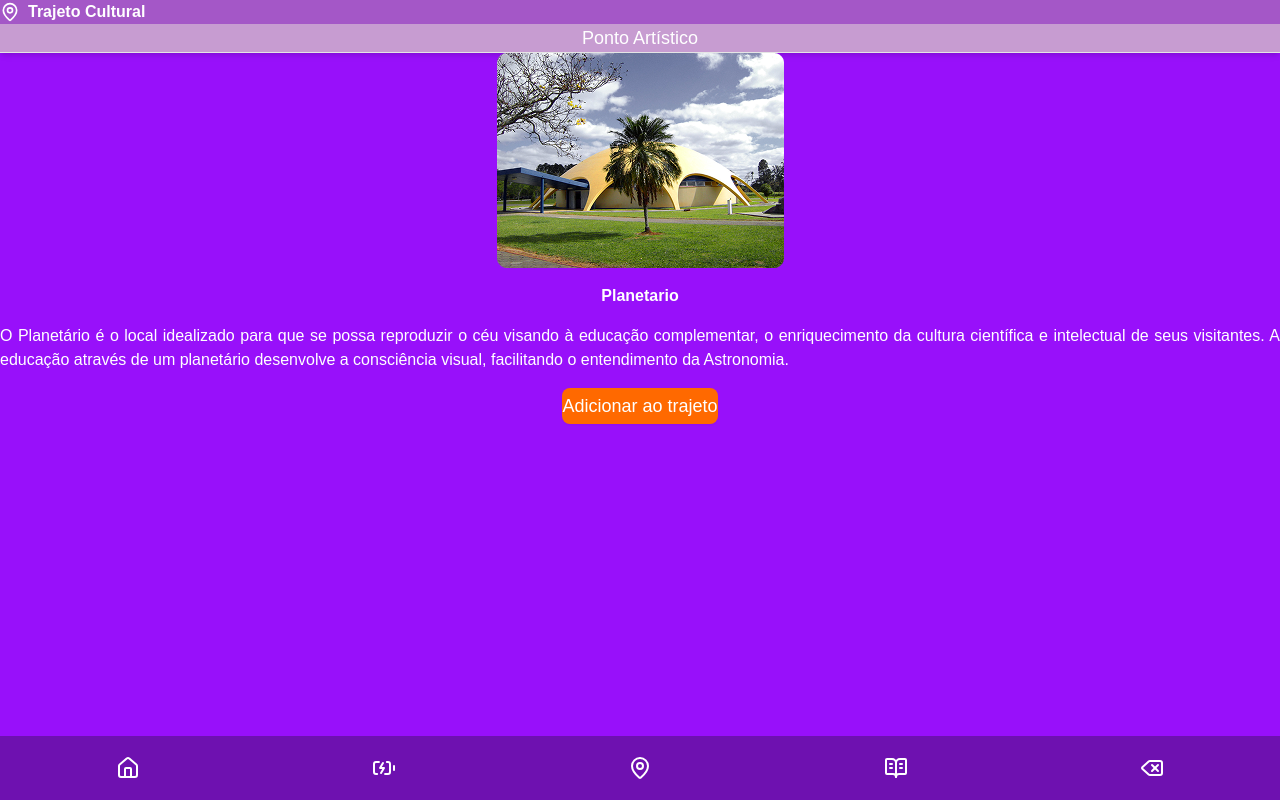
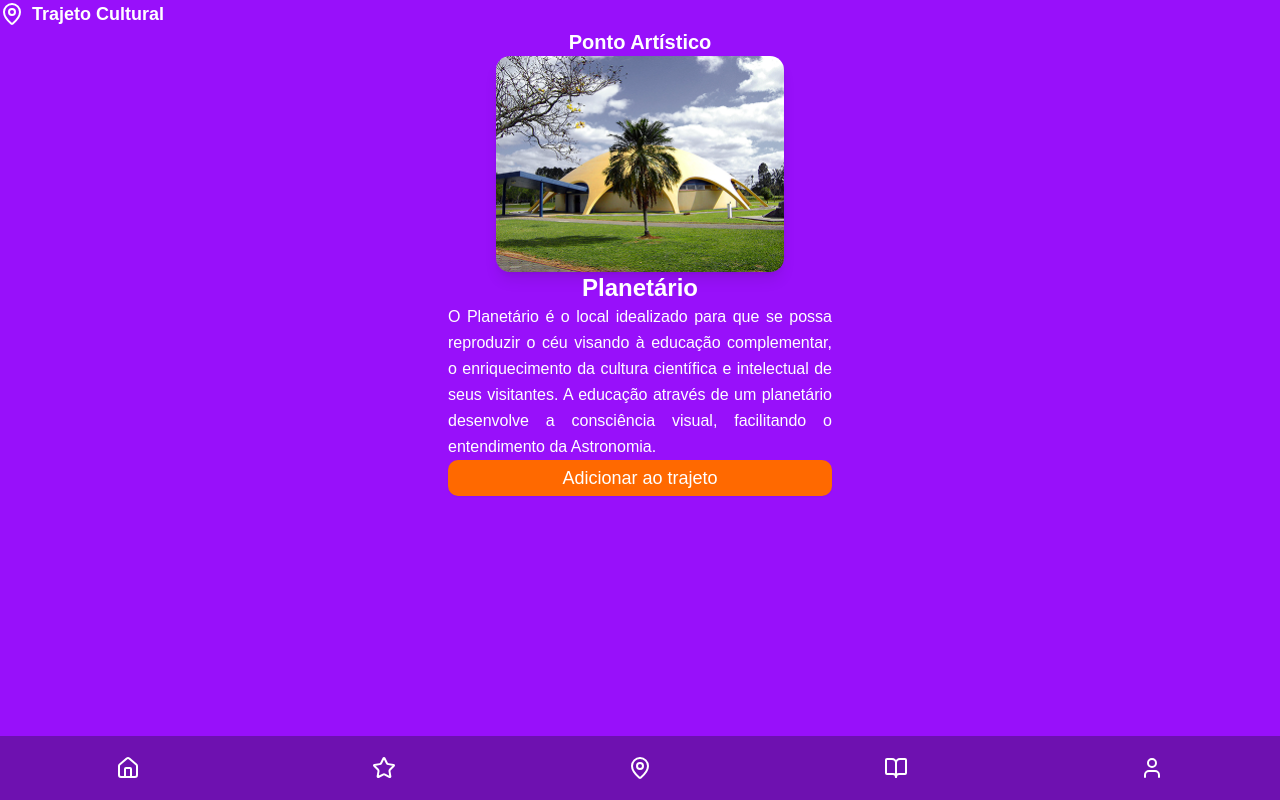
Before and after one commit to elc1074/trajeto-cultural-frontend, a React (Vite) app: page /ponto-artistico in a window 1280 px wide. Built offline with nearby package versions, Linux system fonts and the light colour scheme.

Commit message:
fix: edit header

```diff
--- a/src/components/containers/BottomNav.jsx
+++ b/src/components/containers/BottomNav.jsx
@@ -1,9 +1,9 @@
 import {
   Home,
-  BatteryCharging,
+  Star,
   MapPin,
-  BookOpenText,
-  Delete,
+  BookOpen,
+  User,
 } from "lucide-react";
 import { useNavigate } from "react-router-dom";
 
@@ -20,7 +20,7 @@ export function BottomNav() {
         </button>
 
         <button className="text-white text-2xl p-2 hover:cursor-pointer">
-          <BatteryCharging />
+          <Star />
         </button>
 
         <button
@@ -31,11 +31,11 @@ export function BottomNav() {
         </button>
 
         <button className="text-white text-2xl p-2 hover:cursor-pointer" onClick={() => navigate("/eventos-details")}>
-          <BookOpenText />
+          <BookOpen />
         </button>
 
         <button className="text-white text-2xl p-2 hover:cursor-pointer">
-          <Delete />
+          <User />
         </button>
       </nav>
     </div>
--- a/src/components/containers/Header.jsx
+++ b/src/components/containers/Header.jsx
@@ -2,19 +2,21 @@ import { MapPin } from "lucide-react";
 
 export function Header({ section }) {
   return (
-    <header className="w-full shadow-md">
-      {/* Barra superior */}
-      <div className="flex items-center gap-2 bg-[#A457C7] px-4 py-6">
-        <MapPin className="h-5 w-5" color="white" />
-        <span className="font-semibold text-white">Trajeto Cultural</span>
+    <header className="w-full px-4 pt-4">
+      {/* Logo + título alinhados à esquerda */}
+      <div className="flex items-center gap-2">
+        <MapPin className="h-6 w-6 text-white" />
+        <span className="font-semibold text-white text-lg">
+          Trajeto Cultural
+        </span>
       </div>
 
-      {/* Barra inferior */}
-      <div className="bg-[#C79CD1] px-4 py-3 border-b">
-        <h1 className="text-white text-center text-lg font-medium">
+      {/* Subtítulo da seção centralizado */}
+      {section && (
+        <h1 className="text-white text-center text-xl font-semibold mt-3 mb-6">
           {section}
         </h1>
-      </div>
+      )}
     </header>
   );
 }
--- a/src/pages/PontoArtistico.jsx
+++ b/src/pages/PontoArtistico.jsx
@@ -9,28 +9,30 @@ const PontoArtistico = () => {
     <div className="h-screen flex flex-col bg-purple-600 relative">
       {/* Header fixo */}
       <Header section="Ponto Artístico" />
-      {/*Conteúdo do Ponto Artístico*/}
-      <div className="flex justify-center items-center gap-4 flex-col">
-        {/*TODO: Dados a seguir devem ser puxados do DB
-            1º ideia :
-              Na página Home, ao clicar em um ponto artístico, o ID desse ponto
-              é enviado pela URL. Então este componente correspondente recebe esse
-              ID como parâmetro e, a partir dele, renderiza dinamicamente as
-              informações relacionadas ao ponto selecionado, como imagem, título
-              e descrição. Assim, cada ponto artístico exibe seu conteúdo
-              específico de forma personalizada.
-        */}
-        <img src={planetario} alt="planetario" />
-        <h2 className="text-white font-semibold">Planetario</h2>
-        <p className="text-justify px-4">
-          O Planetário é o local idealizado para que se possa reproduzir o céu
-          visando à educação complementar, o enriquecimento da cultura
-          científica e intelectual de seus visitantes. A educação através de um
-          planetário desenvolve a consciência visual, facilitando o entendimento
+
+      {/* Conteúdo principal */}
+      <div className="flex-1 flex flex-col items-center mt-12 px-6 overflow-y-auto">
+        <img
+          src={planetario}
+          alt="planetario"
+          className="mt-12 w-72 max-w-full rounded-xl shadow-lg"
+        />
+
+        <h2 className="text-white font-semibold text-2xl mt-8">Planetário</h2>
+
+        <p className="text-white text-justify mt-4 max-w-sm leading-relaxed text-base">
+          O Planetário é o local idealizado para que se possa reproduzir o céu
+          visando à educação complementar, o enriquecimento da cultura
+          científica e intelectual de seus visitantes. A educação através de um
+          planetário desenvolve a consciência visual, facilitando o entendimento
           da Astronomia.
         </p>
-        <Button className="bg-orange-500 text-white py-3 rounded-md hover:bg-orange-600 text-lg">Adicionar ao trajeto</Button>
+
+        <Button className="mt-8 bg-orange-500 text-white py-3 px-8 rounded-lg hover:bg-orange-600 text-lg w-full max-w-sm">
+          Adicionar ao trajeto
+        </Button>
       </div>
+
       {/* BottomNav fixo */}
       <BottomNav />
     </div>
```
